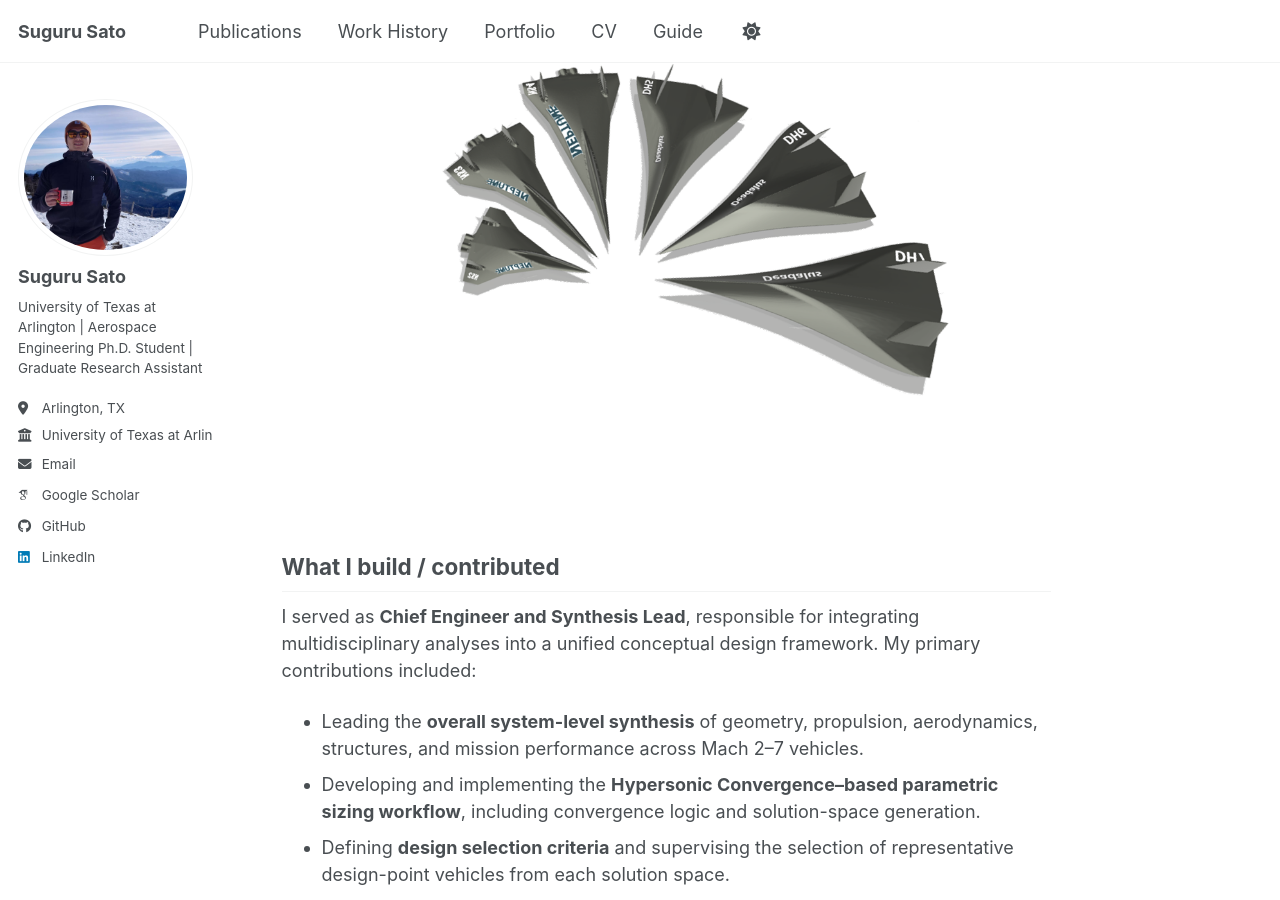
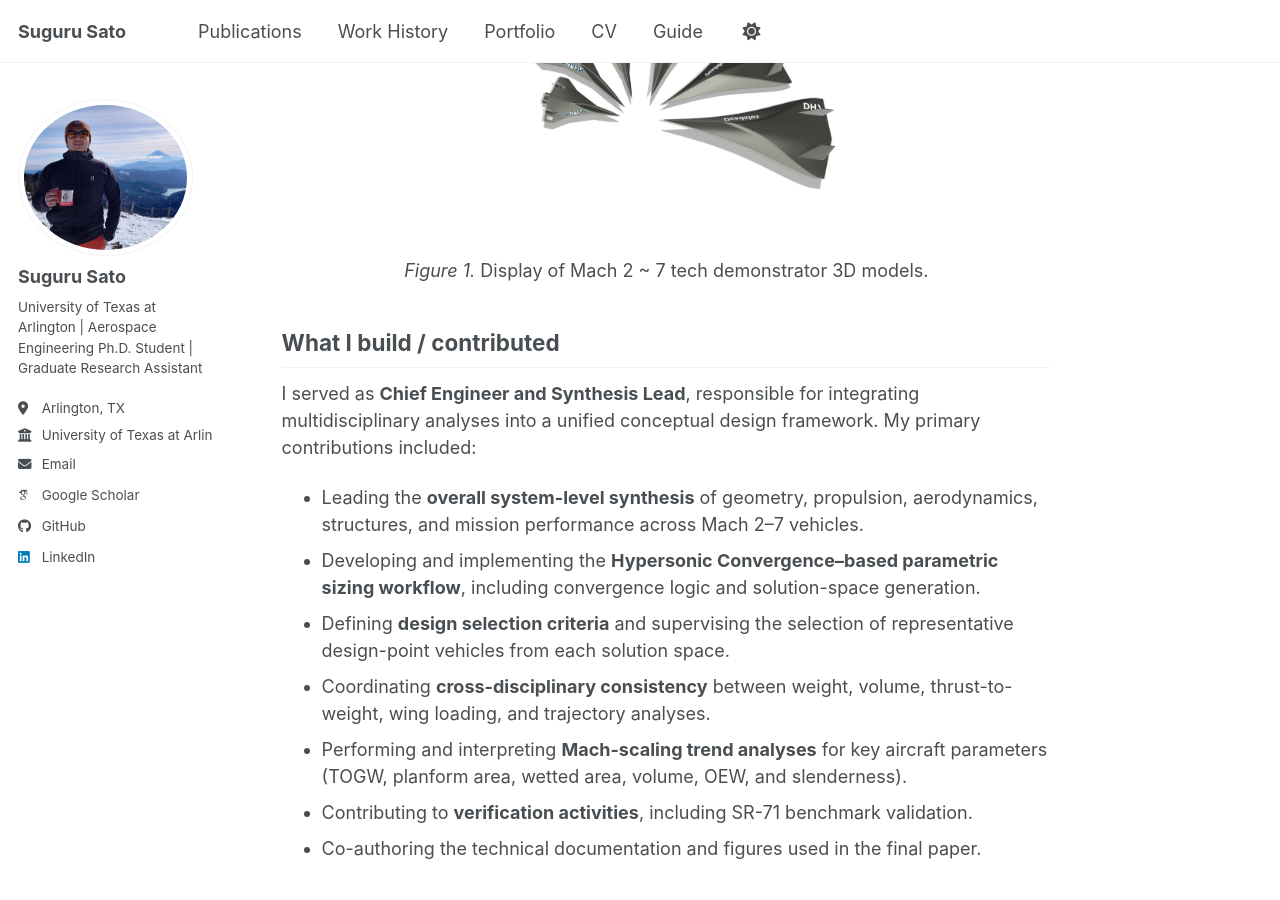
Before and after one commit to GitHub-Suguru/GitHub-Suguru.github.io, a Jekyll site: the page built from _portfolio/super_hypersonic_vehicle_design.md, in a window 1280 px wide and 900 px high, scrolled down 637 px. Built offline with Jekyll 4.4.1, drawn with Linux system fonts in a browser that asks for light colours; some web fonts are replaced; a script bundle is joined from its source files by our own code; library files that are not in the unit come from our copies.

Commit message:
Update super_hypersonic_vehicle_design.md

```diff
--- a/_portfolio/super_hypersonic_vehicle_design.md
+++ b/_portfolio/super_hypersonic_vehicle_design.md
@@ -9,7 +9,10 @@ date: 2023-06-08
 ## Summary
 This project presents a conceptual benchmark study of supersonic and hypersonic airbreathing vehicles capable of completing Charles Lindbergh’s historic transatlantic flight at cruise speeds ranging from Mach 2 to Mach 7. Using a unified parametric sizing methodology based on Hypersonic Convergence, six minimum-capability demonstrator vehicles were synthesized to investigate how key aircraft design parameters scale with cruise Mach number. The study provides quantitative correlations between Mach number and vehicle size, weight, volume, and slenderness, offering physically grounded starting points for future high-speed aircraft conceptual design.
 
-<br/><img src='/images/combined_pics.png'>
+<p align="center">
+  <img src="/images/combined_pics.png" width="60%"><br>
+  <em>Figure 1.</em> Display of Mach 2 ~ 7 tech demonstrator 3D models.
+</p>
 
 ## What I build / contributed
 I served as **Chief Engineer and Synthesis Lead**, responsible for integrating multidisciplinary analyses into a unified conceptual design framework. My primary contributions included:
```
Also changed, not shown: other parts of _portfolio/super_hypersonic_vehicle_design.md (+1 -1 lines).
